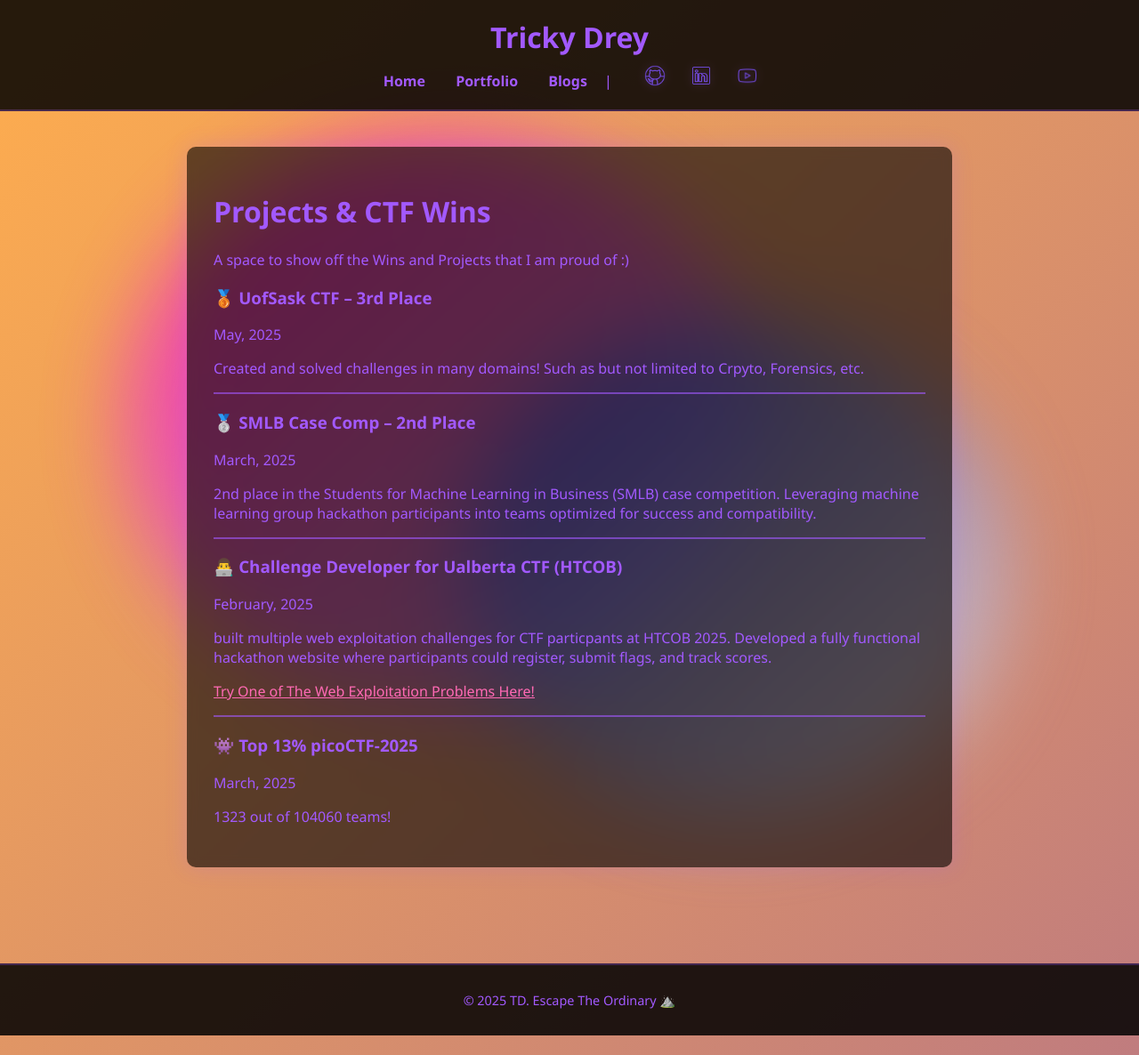
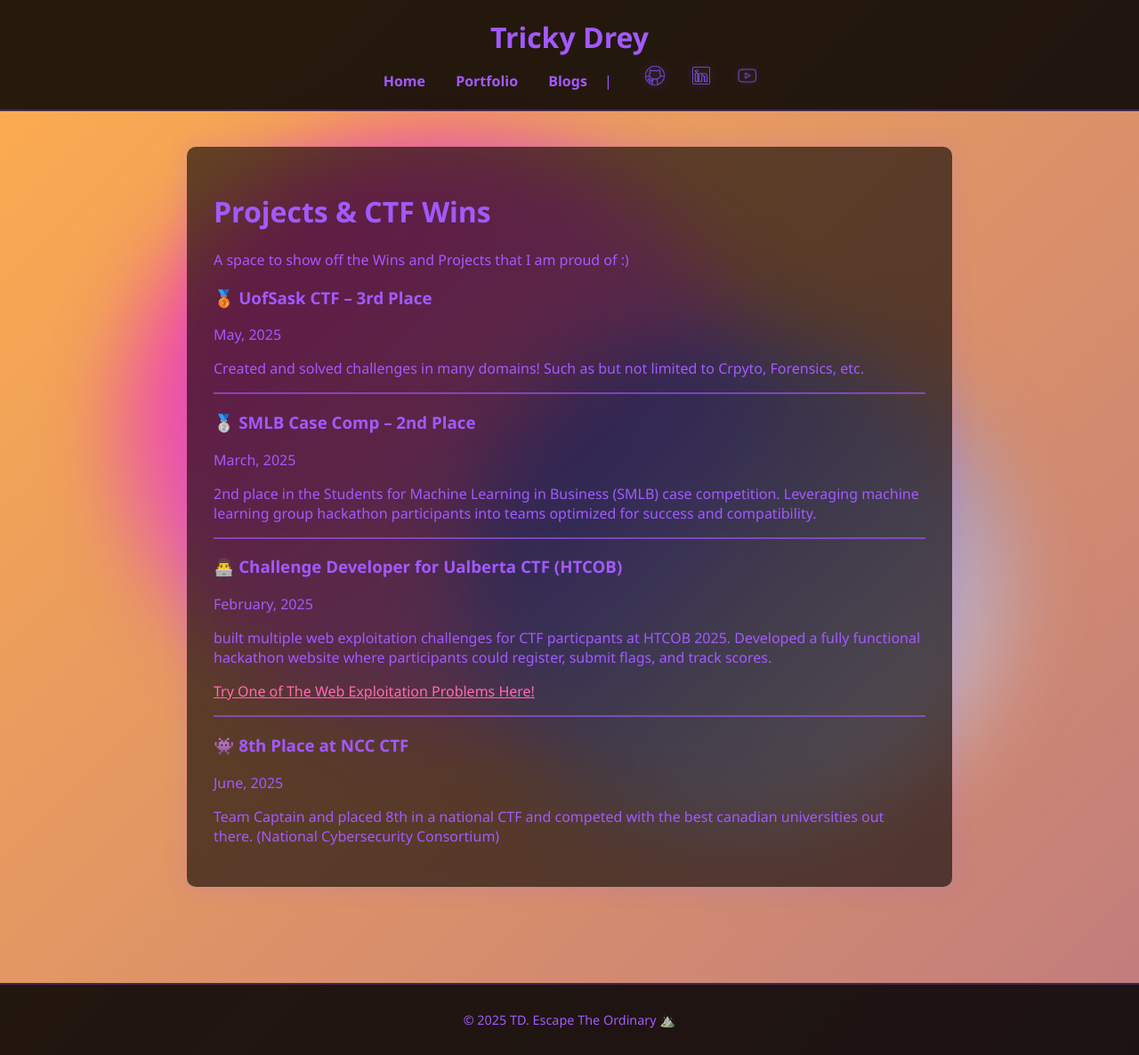
Before and after one commit to AndreiFabon/PersonalWeb, a Jekyll site: the page built from projects.markdown, in a window 1280 px wide. Shown: the whole page at 89% size. Built offline with Jekyll 4.4.1, drawn with Linux system fonts in a browser that asks for light colours.

Commit message:
added NCC to my projects page

```diff
--- a/projects.markdown
+++ b/projects.markdown
@@ -30,7 +30,7 @@ built multiple web exploitation challenges for CTF particpants at HTCOB 2025. De
 
 ---
 
-### 👾 Top 13% picoCTF-2025
-March, 2025
+### 👾 8th Place at NCC CTF
+June, 2025
 
-1323 out of 104060 teams!
+Team Captain and placed 8th in a national CTF and competed with the best canadian universities out there. (National Cybersecurity Consortium)
```
